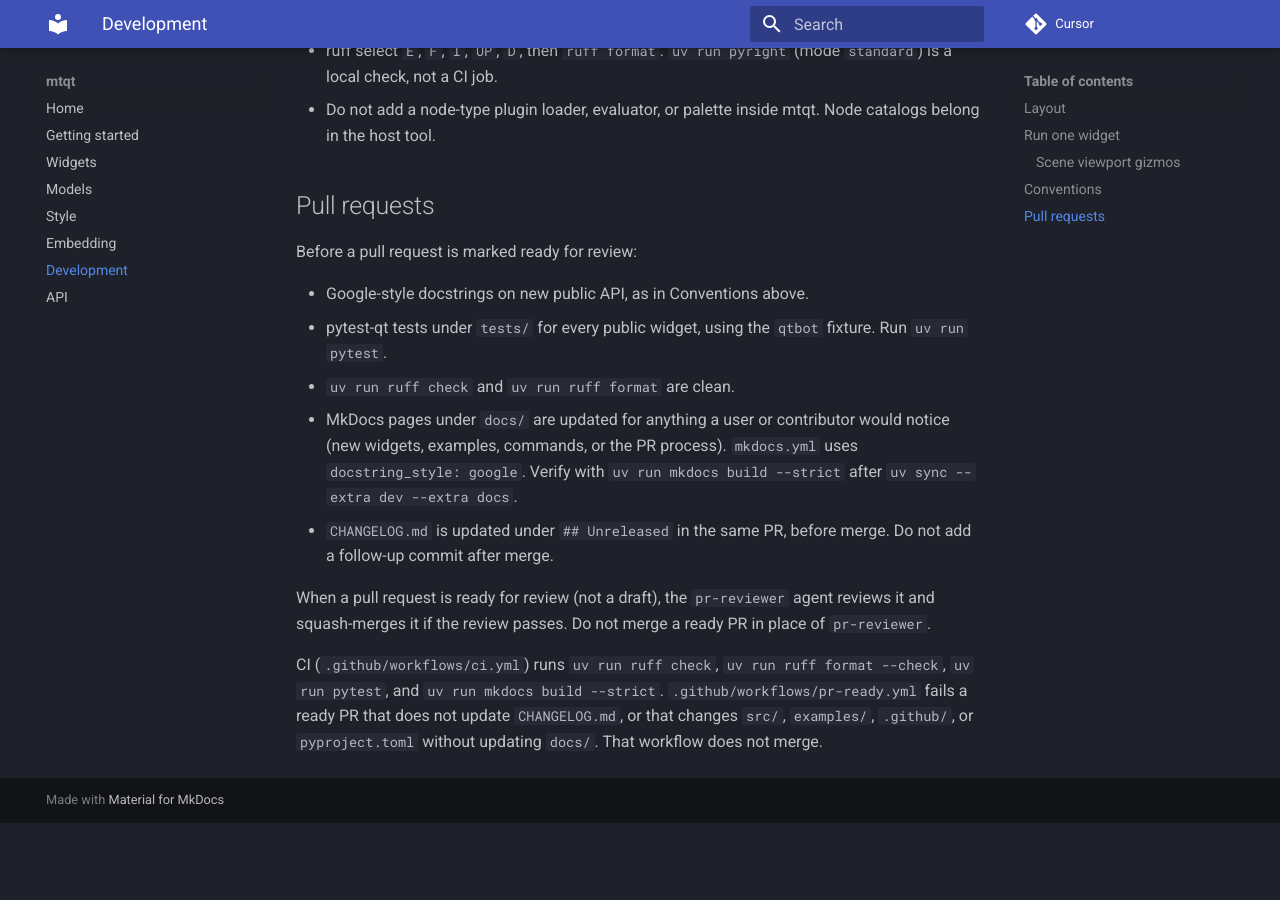
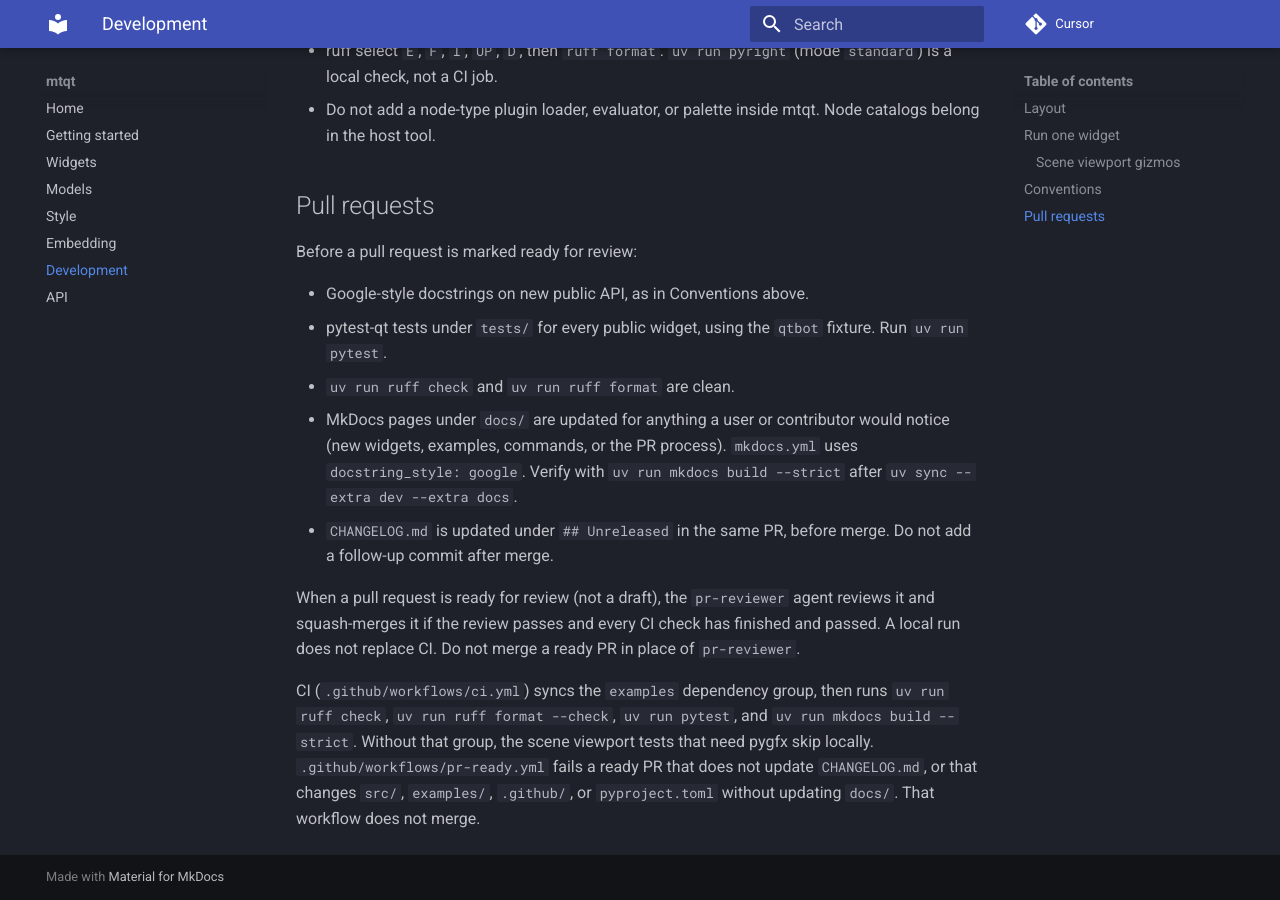
Before and after one commit to michaeltrainor/empty-qt, an MkDocs documentation site: the page built from docs/development.md, in a window 1280 px wide and 900 px high, scrolled down 2667 px. Built offline with MkDocs 1.6.1 and Material for MkDocs 9.7.7, drawn with Linux system fonts in a browser that asks for light colours; before the commit the page ends 3490 px from its top, so only the background shows below that.

Commit message:
Fix CI test collection and require CI before merge (#10)
CI stopped at collection because tests/test_scene_textures.py imports
pygfx, which CI did not install, so no tests ran. Install the examples
group in CI and skip that test module when pygfx is missing.

The pr-reviewer agent merged PR #9 on a local run while CI was pending.
It now waits for every check on the head commit to finish and pass.

Co-authored-by: Claude Opus 5.5 <noreply@anthropic.com>

```diff
--- a/docs/development.md
+++ b/docs/development.md
@@ -89,6 +89,6 @@ Before a pull request is marked ready for review:
 - MkDocs pages under `docs/` are updated for anything a user or contributor would notice (new widgets, examples, commands, or the PR process). `mkdocs.yml` uses `docstring_style: google`. Verify with `uv run mkdocs build --strict` after `uv sync --extra dev --extra docs`.
 - `CHANGELOG.md` is updated under `## Unreleased` in the same PR, before merge. Do not add a follow-up commit after merge.
 
-When a pull request is ready for review (not a draft), the `pr-reviewer` agent reviews it and squash-merges it if the review passes. Do not merge a ready PR in place of `pr-reviewer`.
+When a pull request is ready for review (not a draft), the `pr-reviewer` agent reviews it and squash-merges it if the review passes and every CI check has finished and passed. A local run does not replace CI. Do not merge a ready PR in place of `pr-reviewer`.
 
-CI (`.github/workflows/ci.yml`) runs `uv run ruff check`, `uv run ruff format --check`, `uv run pytest`, and `uv run mkdocs build --strict`. `.github/workflows/pr-ready.yml` fails a ready PR that does not update `CHANGELOG.md`, or that changes `src/`, `examples/`, `.github/`, or `pyproject.toml` without updating `docs/`. That workflow does not merge.
+CI (`.github/workflows/ci.yml`) syncs the `examples` dependency group, then runs `uv run ruff check`, `uv run ruff format --check`, `uv run pytest`, and `uv run mkdocs build --strict`. Without that group, the scene viewport tests that need pygfx skip locally. `.github/workflows/pr-ready.yml` fails a ready PR that does not update `CHANGELOG.md`, or that changes `src/`, `examples/`, `.github/`, or `pyproject.toml` without updating `docs/`. That workflow does not merge.
```
Also changed, not shown: .grok/agents/pr-reviewer.md (+5 -13 lines), CHANGELOG.md (+4 -0 lines), 2 other files.
